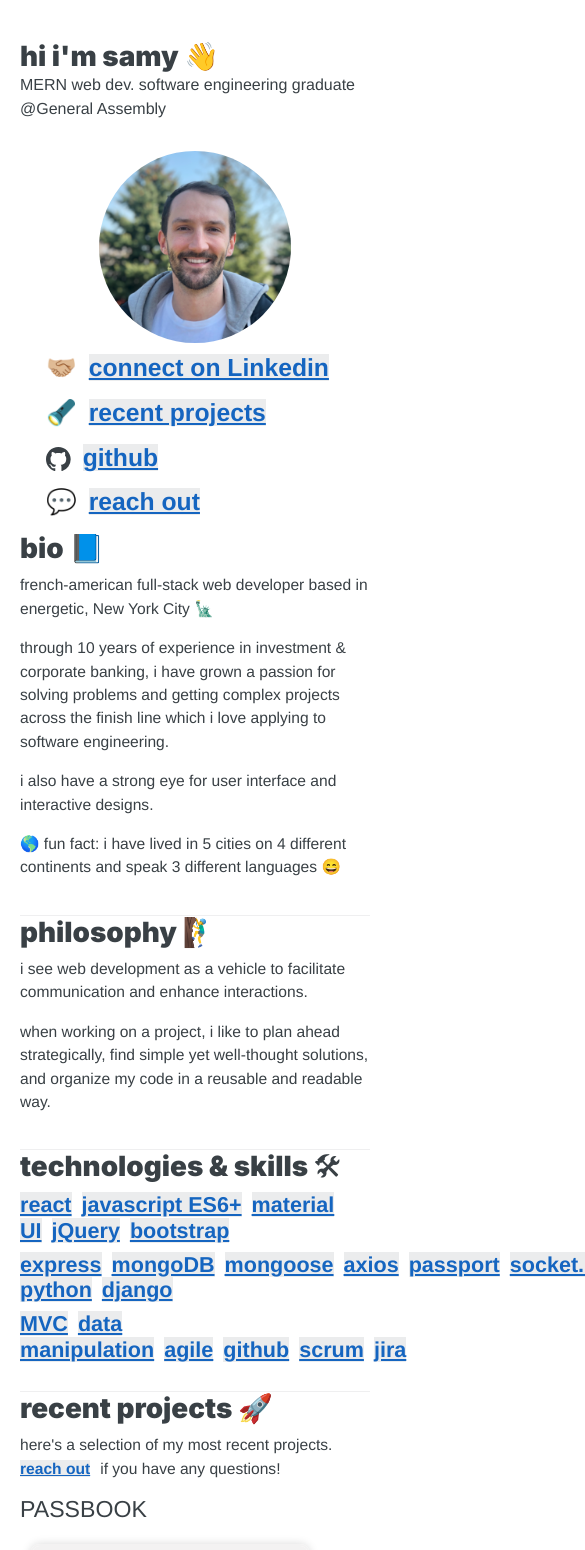
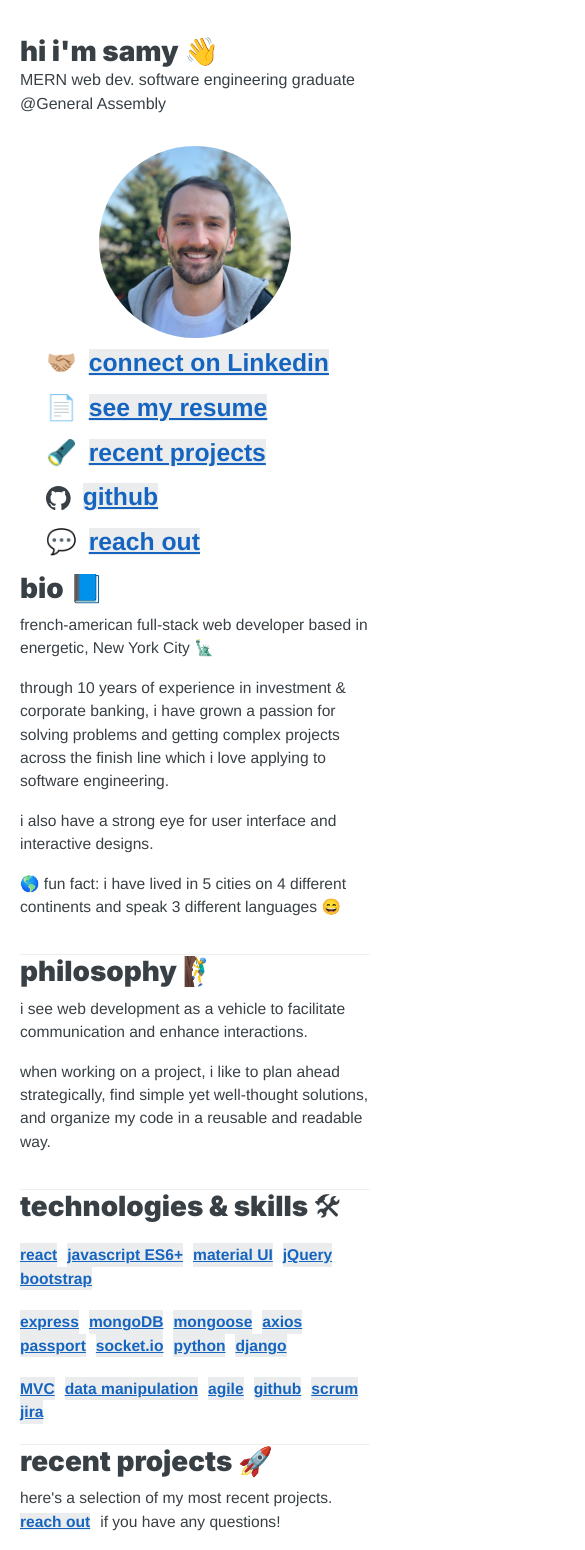
Before and after one commit to samyfrey/portfolio, a React (Create React App) app: page / in a window 390 px wide. Shown: the top 1550 px of the page, 585 px wide, since content can reach past the window. Built offline with nearby package versions, Linux system fonts and the light colour scheme; the HTML template or start-up script is replaced by a standard one.

Commit message:
fixed responsive skills and add resume link

```diff
--- a/src/App.scss
+++ b/src/App.scss
@@ -48,6 +48,8 @@
 .divider {
   border-bottom: 1px solid rgba(235, 236, 237, 0.8);
   padding-bottom: 20px;
+  width: 100%;
+
 }
 
 .profilephoto {
@@ -58,11 +60,3 @@
 
 
 }
-
-
-
-// .project-thumbnails{
-//   width: 500px;
-//   height: 300px;
-
-// }
--- a/src/components/Technologies.jsx
+++ b/src/components/Technologies.jsx
@@ -1,29 +1,28 @@
 import React from 'react'
-
+import './Technologies/technologies.scss'
 export const Technologies = () => {
   return (
       <div className='divider'>
-        <h1>technologies & skills  🛠 </h1>
+        <h1>technologies & skills  🛠</h1>
 
-        <h4>
+        <div className='tech-list'>
           <a href='/'>react</a>
           <a href='/'>javascript ES6+</a>
           <a href='/'>material UI</a>
           <a href='/'>jQuery</a>
           <a href='/'>bootstrap</a>
-        </h4>
-        <h4>
+        </div>
+        <div className='tech-list'>
           <a href='/'>express</a>
           <a href='/'>mongoDB</a>
           <a href='/'>mongoose</a>
           <a href='/'>axios</a>
           <a href='/'>passport</a>
           <a href='/'>socket.io</a>
-          <a href='/'>PostgreSQL </a>
           <a href='/'>python</a>
           <a href='/'>django</a>
-        </h4>
-        <h4>
+        </div>
+        <div className='tech-list'>
           <a href='/'>MVC</a>
           <a href='/'>data manipulation</a>
           <a href='/'>agile</a>
@@ -31,7 +30,7 @@
           <a href='/'>scrum</a>
           <a href='/'>jira</a>
 
-        </h4>
+        </div>
 
 
       </div>
--- /dev/null
+++ b/src/components/Technologies/technologies.scss
@@ -0,0 +1,7 @@
+.tech-list {
+    display: flex;
+    flex-wrap: wrap;
+    margin-top: 20px;
+
+
+}
--- a/src/components/header/Header.jsx
+++ b/src/components/header/Header.jsx
@@ -19,6 +19,17 @@
 								target='_blank'
 								rel='noopener noreferrer'>
 								connect on Linkedin
+							</a>
+						</span>
+					</h2>
+					<h2 className='resume'>
+						<span>📄 </span>
+						<span>
+							<a
+								href='https://drive.google.com/file/d/1VfPHE26vZ_7RuTSL0moU_BS8vphFPKD-/view?usp=sharing'
+								target='_blank'
+								rel='noopener noreferrer'>
+								see my resume
 							</a>
 						</span>
 					</h2>
--- a/src/components/header/header.scss
+++ b/src/components/header/header.scss
@@ -2,7 +2,7 @@
 
 
  & h1{
-    margin: 20px 0px 0px
+    margin: 15px 0px 0px
  }
 
  & p {
@@ -30,7 +30,7 @@
 }
 .header-links {
   margin-left: 60px;
-  font-size: 16px;
+  font-size: 14px;
     @media only screen and (max-width: 700px) {
    flex-direction: column;
    align-items: center;
```
Also changed, not shown: src/components/Philosophy.jsx (+1 -10 lines).
